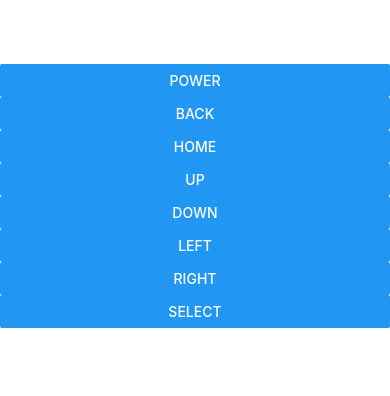
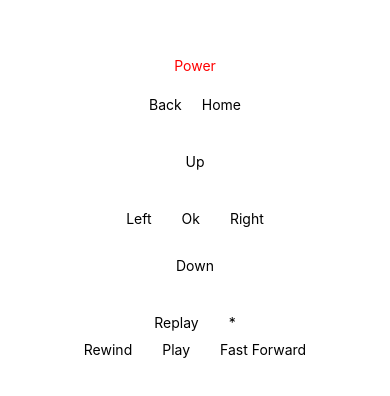
Before and after one commit to T-In-Tech-GH/Roku-Remote, a React Native app: screen / in a window 390 px wide. Shown: the part 226-622 px from the top of the page. Built offline with nearby package versions, Linux system fonts and the light colour scheme; no server answers.

Commit message:
structure of roku remote finished.

```diff
--- a/App.js
+++ b/App.js
@@ -8,7 +8,7 @@ import Power from "./Components/Power.jsx";
 export default function App() {
 
   return (
-    <View style={{ flex: 1, justifyContent: "center" }}>
+    <View style={{ flex: 1,  justifyContent: "center", backgroundColor: "white", }}>
       <Power />
       <Home />
       <Nav />
--- /dev/null
+++ b/Components/EcpNav.js
@@ -0,0 +1,32 @@
+import { rokuIp } from "./config.js";
+
+ const fetchCommand = (command) => {
+    return fetch(`http://${rokuIp}:8060/keypress/${command}`, { method: "POST" });
+}
+
+
+export const onBtn = {
+    power:  () => fetchCommand("Power"),
+}
+
+export const dpad = {
+   home: () => fetchCommand("Home"),
+   back: () => fetchCommand("Back"),
+   up: () => fetchCommand("Up"),
+   right: () => fetchCommand("Right"),
+   down: () => fetchCommand("Down"),
+   left: () => fetchCommand("Left"),
+   select: () => fetchCommand("Select"),
+}
+
+export const playbackBtns = {
+   options: () => fetchCommand("Info"),
+   play: () => fetchCommand("Play"),
+   rewind: () => fetchCommand("Rev"),
+   fastForward: () => fetchCommand("Fwd"),
+   instantReplay: () => fetchCommand("InstantReplay"),
+}
+
+
+const Ecp = {  dpad, playbackBtns, onBtn }
+export default Ecp;
--- a/Components/MediaButtons.jsx
+++ b/Components/MediaButtons.jsx
@@ -1,31 +1,46 @@
 import { View, StyleSheet, Pressable, Text } from "react-native";
-import { rokuIp } from "./config.js";
+import { playbackBtns } from "./EcpNav.js";
 
 export default function Media() {
 
 
- function play() {
-    fetch(`http://${rokuIp}:8060/keypress/Play`, { method: "POST" });
-  }
-
-  function rewind() {
-    fetch(`http://${rokuIp}:8060/keypress/Rewind`, { method: "POST" });
-  }
-
-
   return (
     <>
-    <View style={styles}>
-    <Pressable style={styles.color} title="Play" onPress={play} />
-    <Pressable title="Rewind" onPress={rewind} />
+      <View style={styles.topBtns}>
+      <Pressable onPress={playbackBtns.instantReplay}>
+      <Text>Replay</Text>
+    </Pressable>
+    <Pressable onPress={playbackBtns.options}>
+      <Text>*</Text>
+    </Pressable>
+    </View>
+    <View style={styles.btmBtns}>
+    <Pressable onPress={playbackBtns.rewind}>
+      <Text>Rewind</Text>
+    </Pressable>
+    <Pressable onPress={playbackBtns.play}>
+      <Text>Play</Text>
+    </Pressable>
+    <Pressable onPress={playbackBtns.fastForward}>
+      <Text>Fast Forward</Text>
+    </Pressable>
     </View>
     </>
   )
 }
 
 const styles = StyleSheet.create({
-  container: {
-    color: "black",
-    backgroundColor: "red",
+  topBtns: {
+  flexDirection: "row",
+  justifyContent: "center",
+  alignItems: "center",
+  gap: 30,
+  },
+  btmBtns: {
+    flexDirection: "row",
+    justifyContent: "center",
+    alignItems: "center",
+    gap: 30,
+    top: 10,
   }
-});
+})
--- a/Components/NavButtons.jsx
+++ b/Components/NavButtons.jsx
@@ -1,35 +1,50 @@
-import { Button, View, TouchableOpacity  } from "react-native";
-import { rokuIp } from "./config.js";
+import { StyleSheet, View, Pressable, Text  } from "react-native";
+import { dpad } from "./EcpNav.js";
 
 export default function Nav() {
 
-const goLeft = ()  => {
-    fetch(`http://${rokuIp}:8060/keypress/Left`, {method: "POST"});
-  };
-
-  const goRight = () => {
-     fetch(`http://${rokuIp}:8060/keypress/Right`, {method: "POST"});
-  }
-
-  const goUp = () => {
-    fetch(`http://${rokuIp}:8060/keypress/Up`, {method: "POST"});
-  }
-
-  const goDown = () => {
-    fetch(`http://${rokuIp}:8060/keypress/Down`, {method: "POST"});
-  }
-
-  const select = () => {
-        fetch(`http://${rokuIp}:8060/keypress/select`, { method: "POST" });
-  }
 
   return (
     <>
-      <Button title="Up" onPress={goUp} />
-      <Button title="Down" onPress={goDown} />
-      <Button title="Left" onPress={goLeft} />
-      <Button title="Right" onPress={goRight} />
-      <Button title="Select" onPress={select} />
+    <View>
+      <View style={styles.sDpad}>
+      <Pressable onPress={dpad.up}>
+        <Text>Up</Text>
+        </Pressable>
+        </View>
+      <View style={styles.mDpad}>
+      <Pressable onPress={dpad.left}>
+        <Text>Left</Text>
+      </Pressable>
+      <Pressable onPress={dpad.select}>
+        <Text>Ok</Text>
+      </Pressable>
+      <Pressable onPress={dpad.right}>
+        <Text>Right</Text>
+      </Pressable>
+      </View>
+       <View style={styles.sDpad}>
+        <Pressable onPress={dpad.down}>
+        <Text>Down</Text>
+      </Pressable>
+      </View>
+      </View>
     </>
   )
 }
+
+const styles = StyleSheet.create({
+  mDpad: {
+    alignItems: "center",
+    flexDirection: "row",
+    justifyContent: "center",
+    gap: 30,
+  },
+  sDpad: {
+    flexDirection: "column",
+    padding: 30,
+    alignItems: "center",
+    justifyContent: "space-between",
+    marginBottom: 10
+  }
+})
--- a/Components/Power.jsx
+++ b/Components/Power.jsx
@@ -1,15 +1,27 @@
-import { Button } from "react-native";
-import { rokuIp } from "./config.js";
+import {StyleSheet, Text, View, Pressable} from "react-native";
+import { onBtn } from "./EcpNav.js";
 
 export default function Power() {
 
-    function power() {
-  fetch(`http://${rokuIp}:8060/keypress/Power`, { method: "POST" });
-  }
 
     return (
         <>
-        <Button title="Power" onPress={power} />
+        <View style={styles.powerBtn}>
+        <Pressable style={styles.powerBtnColor} onPress={onBtn.power}>
+          <Text style={styles.powerBtnColor}>Power</Text>
+        </Pressable>
+        </View>
         </>
     )
 }
+
+const styles = StyleSheet.create({
+   powerBtn: {
+   padding: 12,
+   justifyContent: "center",
+   alignItems: "center",
+   },
+   powerBtnColor: {
+    color: "red",
+   }
+})
--- a/Components/goHome.jsx
+++ b/Components/goHome.jsx
@@ -1,20 +1,29 @@
-import { Button } from "react-native";
-import { rokuIp } from "./config.js";
+import { Pressable, StyleSheet, Text, View } from "react-native";
+import { dpad } from "./EcpNav.js";
 
 export default function Home() {
 
-     function goHome() {
-    fetch(`http://${rokuIp}:8060/keypress/Home`, { method: "POST" });
-  }
-
-  function goBack() {
-    fetch(`http://${rokuIp}:8060/keypress/Back`, {method: "POST"});
-  }
 
   return (
     <>
-    <Button title="Back" onPress={goBack} />
-    <Button title="Home" onPress={goHome} />
+    <View style={styles.topBtn}>
+    <Pressable onPress={dpad.back}>
+      <Text>Back</Text>
+    </Pressable>
+    <Pressable onPress={dpad.home}>
+      <Text>Home</Text>
+    </Pressable>
+    </View>
     </>
   )
 }
+
+const styles = StyleSheet.create({
+  topBtn: {
+   flexDirection: "row",
+   gap: 20,
+   justifyContent: "center",
+   marginTop: 10,
+   marginBottom: 10,
+  },
+})
```
Also changed, not shown: 1 other file (tests, documents, lock files or other folders).
